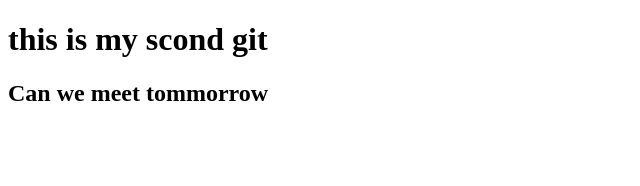
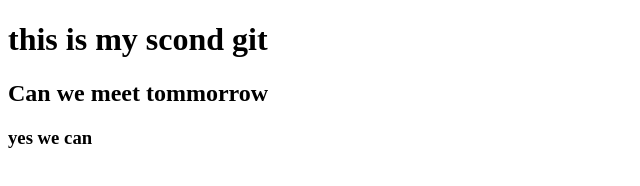
Before and after one commit to riswanrishaldar/datewithgit-sample, a plain HTML site: page index.html in a window 1280 px wide. Shown: the full height of the page, 0-640 px from the left. Drawn offline with Linux system fonts and the light colour scheme.

Commit message:
positive answer added

```diff
--- a/index.html
+++ b/index.html
@@ -9,5 +9,6 @@
 <body>
     <h1>this is my scond git </h1>
     <h2>Can we meet tommorrow</h2>
+    <h3>yes we can</h3>
 </body>
 </html>
```
